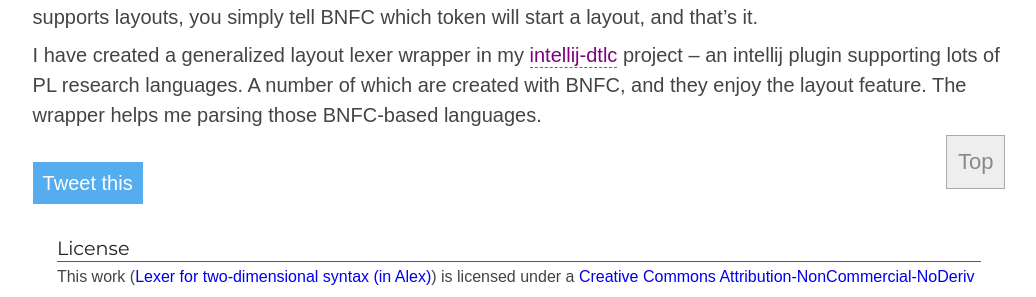
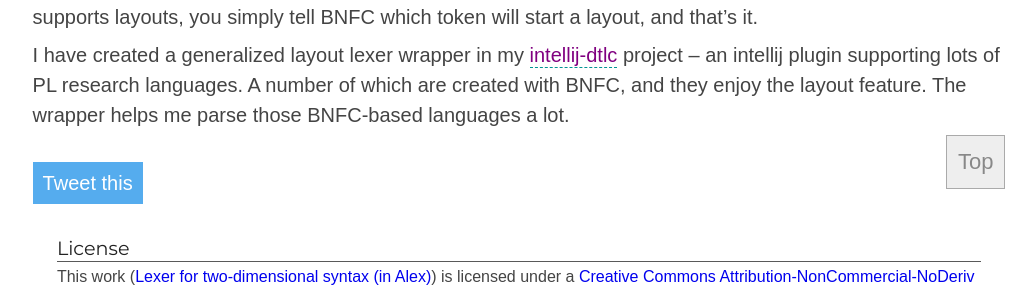
Before and after one commit to anqurvanillapy/ice1000.github.io, a Jekyll site: the page built from _posts/2020-6-20-LayoutLexerInAlex.md, in a window 1280 px wide and 900 px high, scrolled down 7624 px. Shown: the part 255-552 px from the top of the window, without its empty margins (121-1157 px from the left). Built offline with Jekyll 4.4.1, drawn with Linux system fonts in a browser that asks for light colours; some of the changed text lies outside the part shown.

```diff
--- a/_posts/2020-6-20-LayoutLexerInAlex.md
+++ b/_posts/2020-6-20-LayoutLexerInAlex.md
@@ -332,7 +333,7 @@ and that's it.
 I have created a generalized layout lexer wrapper in my [intellij-dtlc] project --
 an intellij plugin supporting lots of PL research languages.
 A number of which are created with BNFC, and they enjoy the layout feature.
-The wrapper helps me parsing those BNFC-based languages.
+The wrapper helps me parse those BNFC-based languages a lot.
 
  [BNFC]: https://hackage.haskell.org/package/BNFC
  [intellij-dtlc]: https://github.com/owo-lang/intellij-dtlc/blob/master/src/org/ice1000/tt/psi/layout.kt
```
Also changed, not shown: other parts of _posts/2020-6-20-LayoutLexerInAlex.md (+4 -3 lines).
